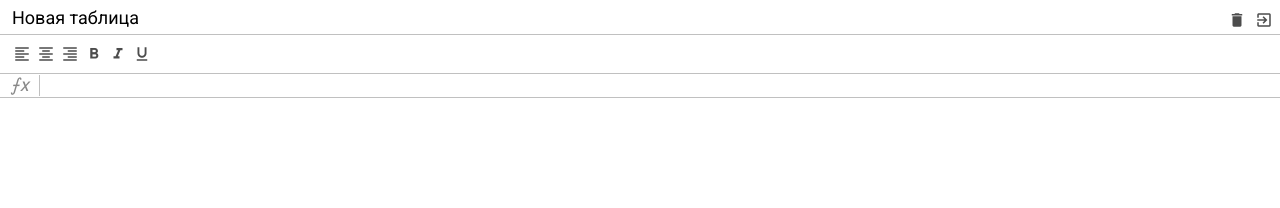
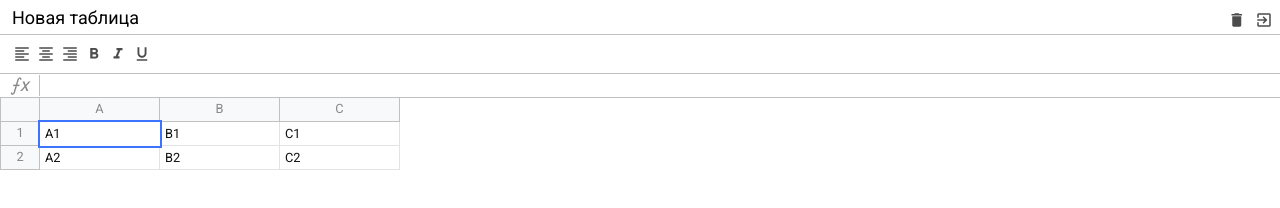
Before and after one commit to vladislavv96/excell-pureJS, a website built with webpack: page src/index.html in a window 1280 px wide. Built offline with nearby package versions, Linux system fonts and the light colour scheme.

Commit message:
Add a basic style for table section

```diff
--- a/src/index.html
+++ b/src/index.html
@@ -56,7 +56,38 @@
                 <div class="input" contenteditable="true" spellcheck="false"></div>
             </div>
 
-            <div class="excell__table"></div>
+            <div class="excell__table">
+                <div class="row">
+                    <div class="row-info"></div>
+                    <div class="row-data">
+                        <div class="column">
+                            A
+                        </div>
+                        <div class="column">
+                            B
+                        </div>
+                        <div class="column">
+                            C
+                        </div>
+                    </div>
+                </div>
+                <div class="row">
+                    <div class="row-info">1</div>
+                    <div class="row-data">
+                        <div class="cell selected" contenteditable="true">A1</div>
+                        <div class="cell" contenteditable="true">B1</div>
+                        <div class="cell" contenteditable="true">C1</div>
+                    </div>
+                </div>
+                <div class="row">
+                    <div class="row-info">2</div>
+                    <div class="row-data">
+                        <div class="cell" contenteditable="true">A2</div>
+                        <div class="cell" contenteditable="true">B2</div>
+                        <div class="cell" contenteditable="true">C2</div>
+                    </div>
+                </div>
+            </div>
         </div>
     </div>
 </body>
--- a/src/scss/_variables.scss
+++ b/src/scss/_variables.scss
@@ -2,4 +2,6 @@ $header-heigth: 34px;
 $toolbar-heigth: 40px;
 $formula-height: 24px;
 $info-cell-width: 40px;
+$cell-width: 120px;
+$row-heigth: 24px;
 $border-color: #c0c0c0;
--- a/src/scss/index.scss
+++ b/src/scss/index.scss
@@ -19,4 +19,7 @@ body{
 .excell{
   position: relative;
   color: #888;
+  height: 100%;
+  min-width: 100%;
+  font-size: .8rem;
 }
--- a/src/scss/table.scss
+++ b/src/scss/table.scss
@@ -2,5 +2,57 @@
 @import "mixins";
 
 .excell__table{
-
+  position: absolute;
+  right: 0;
+  left: 0;
+  top: $header-heigth + $toolbar-heigth + $formula-height;
+  padding-bottom: 2px;
+  overflow-x: auto;
+  & .row{
+    display: flex;
+    flex-direction: row;
+    min-height: 20px;
+    height: $row-heigth;
+  }
+  & .row-info{
+    display: flex;
+    justify-content: center;
+    align-items: center;
+    min-width: $info-cell-width;
+    height: 100%;
+    border: 1px solid $border-color;
+    background: #f8f9fa;
+    border-top: none;
+  }
+  & .row-data{
+    display: flex;
+  }
+  & .column{
+    display: flex;
+    justify-content: center;
+    align-items: center;
+    background-color: #f8f9fa;
+    min-width: 40px;
+    width: $cell-width;
+    border: 1px solid $border-color;
+    border-top: none;
+    border-left: none;
+  }
+  & .cell{
+    min-width: 40px;
+    padding: 5px;
+    width: $cell-width;
+    height: 100%;
+    border: 1px solid #e2e3e3;
+    border-top: none;
+    border-left: none;
+    color: #111;
+    white-space: nowrap;
+    outline: none;
+    &.selected{
+      border: none;
+      outline: 2px solid #3c74ff;
+      z-index: 2;
+    }
+  }
 }
```
